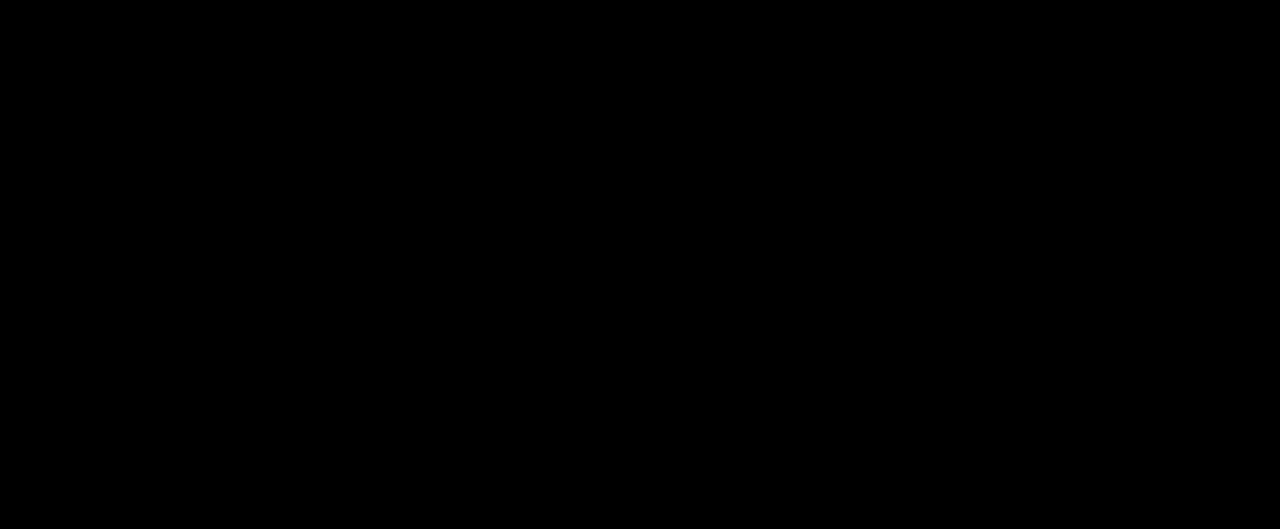
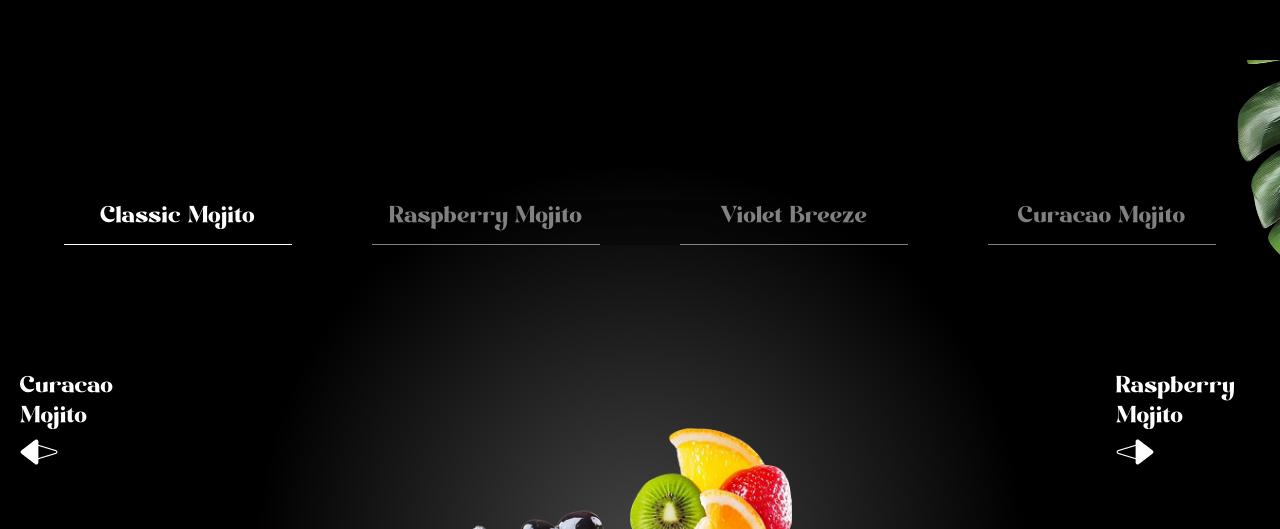
Before and after one commit to Popsiclejuices/mojito, a React (Vite) app: page / in a window 1280 px wide. Shown: the part 5452-5981 px from the top of the page. Before the commit the page ends 5041 px from the top, so only its background shows below. Built offline with nearby package versions, Linux system fonts and the light colour scheme; a web font is replaced by a local one.

Commit message:
finish contacts page

```diff
--- a/src/App.jsx
+++ b/src/App.jsx
@@ -6,6 +6,7 @@ import Cocktails from "./components/Cocktails";
 import About from "./components/About";
 import Art from "./components/Art";
 import Menu from "./components/Menu";
+import Contact from "./components/Contact";
 
 gsap.registerPlugin(ScrollTrigger, SplitText);
 
@@ -18,6 +19,7 @@ const App = () => {
       <About />
       <Art />
       <Menu />
+      <Contact />
     </main>
   );
 };
--- /dev/null
+++ b/src/components/Contact.jsx
@@ -0,0 +1,124 @@
+import { useGSAP } from "@gsap/react";
+import { openingHours, socials } from "../constants";
+import { SplitText } from "gsap/all";
+import gsap from "gsap";
+
+const Contact = () => {
+  useGSAP(() => {
+    const titleSplit = SplitText.create("#contact h2", { type: "words" });
+
+    const timeline = gsap.timeline({
+      scrollTrigger: {
+        trigger: "#contact",
+        start: "top center",
+      },
+      ease: "power1.inOut",
+    });
+
+    timeline
+      .from(titleSplit.words, {
+        opacity: 0,
+        yPercent: 100,
+        stagger: 0.02,
+      })
+      .from("#contact h3, #contact p", {
+        opacity: 0,
+        yPercent: 100,
+        stagger: 0.02,
+      })
+      .to("#f-right-leaf", {
+        y: "-50",
+        duration: 1,
+        ease: "power1.inOut",
+      })
+      .to(
+        "#f-left-leaf",
+        {
+          y: "-50",
+          duration: 1,
+          ease: "power1.inOut",
+        },
+        "<"
+      );
+  });
+
+  return (
+    <footer id="contact">
+      <img
+        src="/images/footer-right-leaf.png"
+        alt="leaf-right"
+        id="f-right-leaf"
+      />
+      <img
+        src="/images/footer-left-leaf.png"
+        alt="leaf-left"
+        id="f-left-leaf"
+      />
+
+      <div className="">
+        <h2 className="text-center lg:text-6xl 2xl:text-8xl text-5xl font-modern-negra mt-40">
+          Where to Find Us
+        </h2>
+        <div className="content lg:ml-35 -mt-40">
+          <div className="">
+            <div className="mb-5">
+              <h3>Visit Our Cafe</h3>
+              <p>
+                Exodus, Blk. 4, East bank road, <br />
+                Floodway, Sta. Ana, Cainta, 1920 Rizal
+              </p>
+            </div>
+
+            <div className="mb-5">
+              <h3>Contact Us</h3>
+              <p>09555335909</p>
+              <p>zenbuckscafe@gmail.com</p>
+            </div>
+
+            <div className="mb-5">
+              <h3>Open Every Day</h3>
+              {openingHours.map((time) => (
+                <p key={time.day}>
+                  {time.day} : {time.time}
+                </p>
+              ))}
+            </div>
+
+            <div>
+              <h3>Socials</h3>
+
+              <div className="flex-center gap-5">
+                {socials.map((social) => (
+                  <a
+                    key={social.name}
+                    href={social.url}
+                    target="_blank"
+                    rel="noopener noreferrer"
+                    aria-label={social.name}
+                  >
+                    <img src={social.icon} />
+                  </a>
+                ))}
+              </div>
+            </div>
+          </div>
+          <div className="lg:mt-8">
+            <p>
+              <iframe
+                src="https://www.google.com/maps/embed?pb=!1m18!1m12!1m3!1d965.451942988717!2d121.11814509999999!3d14.552982600000002!2m3!1f0!2f0!3f0!3m2!1i1024!2i768!4f13.1!3m3!1m2!1s0x3397c742aac42f23%3A0xc57d80d32bc5a1e5!2sZENBUCKS%20CAFE!5e0!3m2!1sen!2sph!4v1753351084548!5m2!1sen!2sph"
+                width="600"
+                height="490"
+                style={{ border: 0, position: "relative", zIndex: 100 }}
+                allowFullScreen
+                loading="lazy"
+                referrerPolicy="no-referrer-when-downgrade"
+              ></iframe>
+            </p>
+          </div>
+        </div>
+      </div>
+    </footer>
+  );
+};
+
+export default Contact;
--- a/src/components/Menu.jsx
+++ b/src/components/Menu.jsx
@@ -43,6 +43,20 @@ const Menu = () => {
       { yPercent: 0, opacity: 100, ease: "power1.inOut" }
     );
   }, [currentIndex]);
+
+  useGSAP(() => {
+    const parallaxTimeLine = gsap.timeline({
+      scrollTrigger: {
+        trigger: "#menu",
+        start: "top 95%",
+        end: "bottom 90%",
+        scrub: true,
+      },
+    });
+    parallaxTimeLine
+      .from("#m-left-leaf", { x: -100, y: 100 })
+      .from("#m-right-leaf", { x: 100, y: 100 });
+  });
 
   const totalCocktails = allCocktails.length;
 
--- a/src/constants/index.js
+++ b/src/constants/index.js
@@ -110,10 +110,11 @@ const storeInfo = {
 };
 
 const openingHours = [
-  { day: "Mon–Thu", time: "11:00am – 12am" },
-  { day: "Fri", time: "11:00am – 2am" },
-  { day: "Sat", time: "9:00am – 2am" },
-  { day: "Sun", time: "9:00am – 1am" },
+  { day: "Tues", time: "5:00am – 12am" },
+  { day: "Wed", time: "5:00am – 12am" },
+  { day: "Fri", time: "5:00am – 12am" },
+  { day: "Sat", time: "5:00am – 12am" },
+  { day: "Sun", time: "5:00am – 12am" },
 ];
 
 const socials = [
--- a/src/index.css
+++ b/src/index.css
@@ -278,7 +278,7 @@ body {
     @apply relative w-full md:mt-40 mt-0 2xl:px-0 px-5 py-20 radial-gradient;
 
     #m-left-leaf {
-      @apply object-contain absolute -bottom-20 left-0 md:w-fit w-1/3;
+      @apply object-contain absolute -bottom-0.5 left-0 md:w-fit w-1/3;
     }
 
     #m-right-leaf {
@@ -354,7 +354,7 @@ body {
     }
 
     .content {
-      @apply container mx-auto lg:py-14 2xl:py-32 py-16 flex flex-col justify-between gap-10 min-h-dvh;
+      @apply container min-h-dvh flex lg:flex-row sm:flex-col  items-center justify-center gap-20;
 
       h2 {
         @apply lg:text-6xl 2xl:text-8xl text-5xl font-modern-negra md:translate-y-0 translate-y-5;
```
